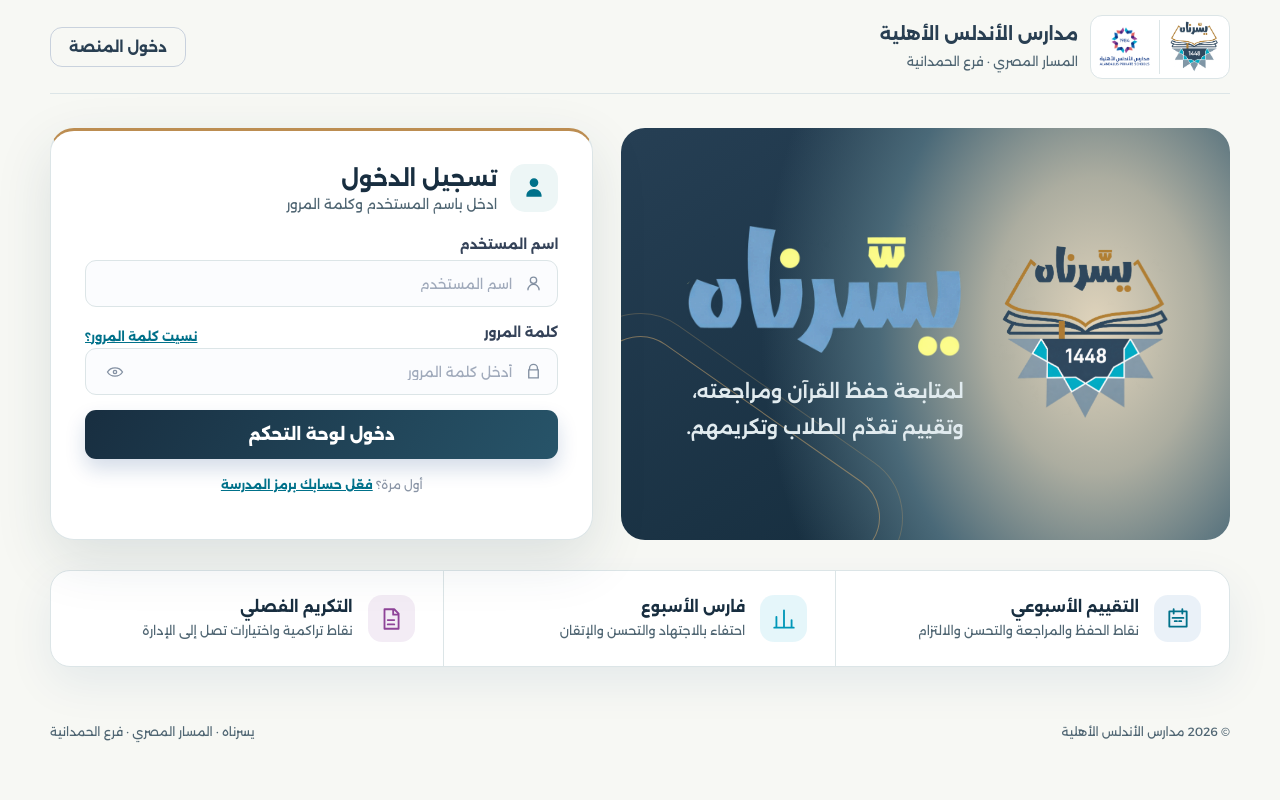
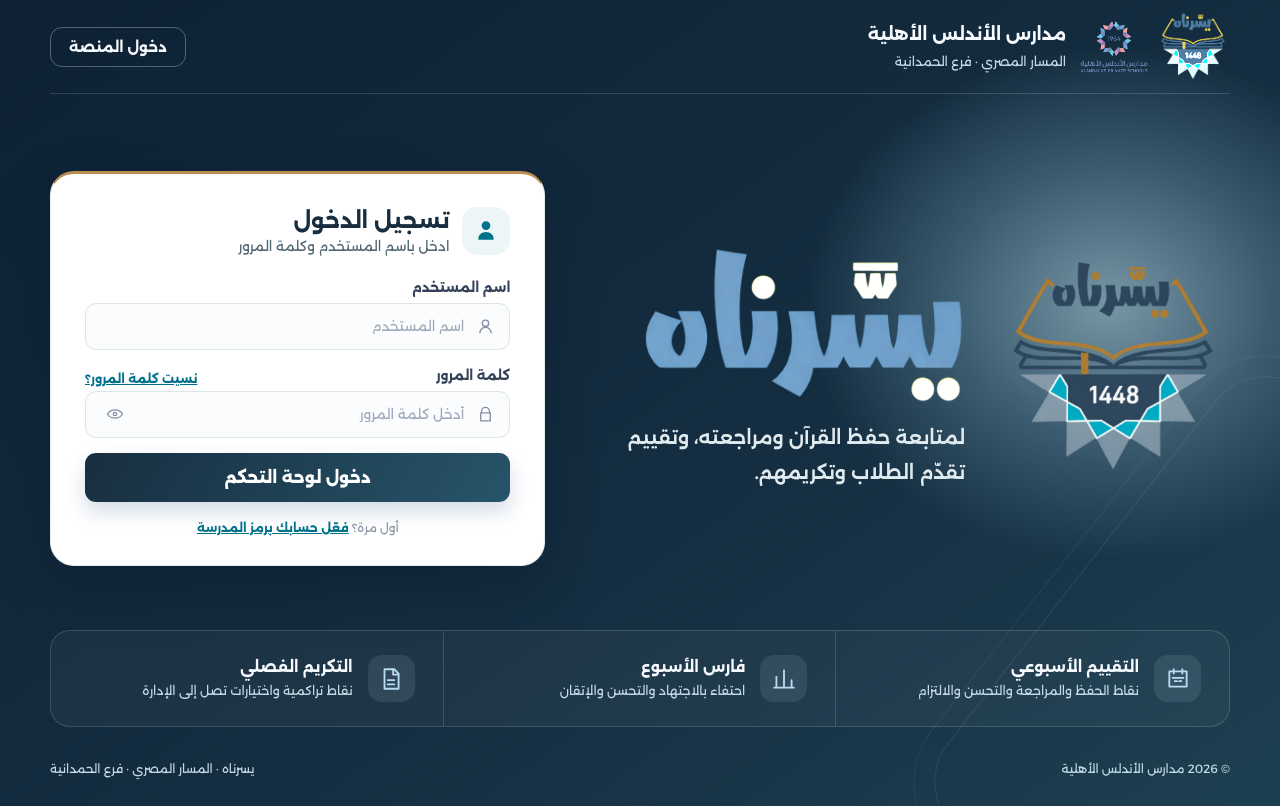
Before and after one commit to mrmahmd/quran, a plain HTML site: page dist/index.html in a window 1280 px wide. Drawn offline with nearby package versions, Linux system fonts and the light colour scheme.

Commit message:
Refresh Yassarnahu homepage and header logos

```diff
--- a/dist/assets/brand-theme.css
+++ b/dist/assets/brand-theme.css
@@ -48,69 +48,91 @@
 .brand-copy strong, .brand-copy small { line-height: 1.65; }
 .brand-copy small { white-space: normal; }
 
-.page-shell { background: #f7f8f4; }
+.page-shell {
+  position: relative;
+  isolation: isolate;
+  background:
+    radial-gradient(ellipse 19rem 16rem at calc(50% + min(38vw, 470px)) 19rem, #7796a5, #3c5c70 52%, transparent 100%),
+    linear-gradient(145deg, #0d2133, #152e41 60%, #1d4050);
+}
+
+.page-shell::before {
+  content: '';
+  position: absolute;
+  z-index: -1;
+  top: 29rem;
+  inset-inline-start: -19rem;
+  width: 35rem;
+  aspect-ratio: 1;
+  border: 1px solid #c6dbe51b;
+  border-radius: 4rem;
+  outline: 1px solid #c6dbe512;
+  outline-offset: 1.25rem;
+  transform: rotate(38deg);
+  pointer-events: none;
+}
+
 .page-shell .topbar {
   display: flex;
   justify-content: space-between;
   min-height: 94px;
   gap: 18px;
-  border-color: var(--line);
+  border-color: #d8ebf42b;
 }
 
+.topbar-logo-filters { position: absolute; }
+
+.page-shell .topbar .brand-marks {
+  --mark-size: 72px;
+  padding: 0;
+  background: transparent;
+  border: 0;
+}
+
+.page-shell .topbar .brand-platform-logo { filter: brightness(1.8); }
+.page-shell .topbar .brand-school-logo {
+  width: var(--mark-size, 54px) !important;
+  padding-inline-start: 0 !important;
+  border-inline-start: 0;
+  filter: url('#topbar-school-logo');
+}
+
+.page-shell .brand-copy strong { color: #f6f9fd; }
+.page-shell .brand-copy small { color: #c4d9e5; }
+.page-shell .top-login { color: #f6f9fd; border-color: #d8ebf452; }
+.page-shell .top-login:hover { background: #d8ebf41a; }
+
 .page-shell .hero {
-  grid-template-columns: minmax(0, 1.12fr) minmax(0, 1fr);
-  gap: 28px;
-  align-items: stretch;
+  grid-template-columns: minmax(0, 1.25fr) minmax(0, 1fr);
+  gap: clamp(28px, 5.1vw, 76px);
+  align-items: center;
   min-height: 0;
-  padding: 34px 0 30px;
+  padding: clamp(38px, 6vw, 84px) 0 clamp(38px, 5vw, 72px);
 }
 
 .page-shell .hero-copy {
-  display: flex;
-  flex-direction: column;
-  justify-content: center;
-  position: relative;
-  overflow: hidden;
-  isolation: isolate;
-  border-radius: 24px;
-  padding: clamp(28px, 3.7vw, 52px);
-  min-height: 412px;
-  background: radial-gradient(ellipse 55% 112% at 78% 48%, #e0d4bc, #acada0 32%, #4a6978 65%, transparent 100%),
-    linear-gradient(147deg, #263f54, #172f40 70%, #0b5365);
+  padding: 0;
   color: #fff;
-}
-
-.page-shell .hero-copy::after {
-  content: '';
-  position: absolute;
-  inset-inline-end: -115px;
-  bottom: -170px;
-  width: 325px;
-  height: 325px;
-  z-index: -1;
-  border: 1px solid #d7ab6e80;
-  outline: 1px solid #d7ab6e40;
-  outline-offset: 22px;
-  transform: rotate(35deg);
-  border-radius: 44px;
 }
 
 .hero-brand {
   display: grid;
-  grid-template-columns: minmax(138px, 0.78fr) minmax(0, 1.22fr);
+  grid-template-columns: minmax(130px, 0.78fr) minmax(0, 1.22fr);
   align-items: center;
-  gap: clamp(16px, 2.4vw, 32px);
+  gap: clamp(16px, 3vw, 40px);
 }
 
 .hero-emblem {
+  width: min(100%, 236px);
   aspect-ratio: 1;
+  justify-self: center;
   animation: emblem-enter 540ms ease-out both;
 }
 
 .hero-emblem img { width: 100%; height: 100%; display: block; object-fit: contain; }
 .hero-brand-text .hero-wordmark {
   position: relative;
-  width: min(100%, 278px);
+  width: min(100%, 322px);
   aspect-ratio: 658 / 320;
   margin: 0;
   overflow: hidden;
@@ -127,6 +149,19 @@
   top: -10.6%;
   display: block;
   filter: brightness(2.35) saturate(.83);
+}
+
+/* The three areas cover the original dot, shadda, and pair of dots.
+   The emblem mask keeps the original shapes and their transparent edges. */
+.hero-wordmark::after {
+  content: '';
+  position: absolute;
+  inset: 0;
+  background:
+    linear-gradient(#fff, #fff) 36.5% 20% / 9.5% 18.5% no-repeat,
+    linear-gradient(#fff, #fff) 76.3% 11.1% / 16.6% 27% no-repeat,
+    linear-gradient(#fff, #fff) 99% 99.7% / 16.8% 18.4% no-repeat;
+  mask: url('./yassarnahu-1448.png') 44.8% 3.63% / 190.6% auto no-repeat;
 }
 
 .hero-brand-text p {
@@ -148,13 +183,21 @@
 }
 .page-shell .login-wrap { padding: 0; scroll-margin-top: 14px; }
 .page-shell .login-wrap::before { display: none; }
-.page-shell .login-card { height: 100%; border: 1px solid var(--line); border-top: 3px solid var(--brand-gold); box-shadow: var(--shadow); background: #fff; }
+.page-shell .login-card { border: 1px solid #e6edf1; border-top: 3px solid var(--brand-gold); box-shadow: 0 24px 52px #08182760; background: #fff; }
 .page-shell .login-icon { background: #edf6f6; color: var(--blue); }
 .page-shell .input-box { border-color: var(--line); }
 .page-shell .input-box:focus-within { border-color: var(--blue); }
 .page-shell .submit-button { background: linear-gradient(120deg, var(--navy-dark), #275469); }
-.page-shell .feature-strip { background: #fff; border-color: var(--line); }
-.page-shell footer { color: var(--muted); }
+.page-shell .feature-strip {
+  margin-bottom: 12px;
+  background: #ffffff0a;
+  border-color: #d8ebf42b;
+  box-shadow: none;
+}
+.page-shell .feature-strip article + article { border-color: #d8ebf42b; }
+.page-shell .feature-strip strong { color: #f6f9fd; }
+.page-shell .feature-strip p, .page-shell footer { color: #c4d9e5; }
+.page-shell .feature-icon { background: #d4ebf51a; color: #b8dcf2; }
 
 .dashboard-shell { --ui-ink: var(--ink); --ui-muted: var(--muted); background: #f4f7f6; }
 .dashboard-topbar { border-bottom-color: var(--line); }
@@ -187,22 +230,40 @@
 .khairkom-teacher-sheet { border-top-color: var(--navy); }
 .achievement-pending { border-top-color: var(--brand-gold); }
 
+@media (max-width: 900px) {
+  .page-shell {
+    background:
+      radial-gradient(ellipse 17rem 14rem at calc(50% + 9rem) 12rem, #7796a5, #3c5c70 52%, transparent 100%),
+      linear-gradient(145deg, #0d2133, #152e41 60%, #1d4050);
+  }
+  .page-shell .hero { grid-template-columns: minmax(0,1fr); gap: 32px; padding-block: 34px; }
+  .page-shell .hero-copy { width: min(100%, 490px); margin-inline: auto; text-align: start; }
+  .hero-brand-text p { margin-top: 12px; }
+}
+
 @media (max-width: 760px) {
   .brand, .report-identity, .progress-report-identity { --mark-size: 42px; }
-  .page-shell .hero { grid-template-columns: minmax(0,1fr); gap: 15px; padding-top: 18px; }
-  .page-shell .hero-copy { min-height: 0; padding: 27px 24px; }
-  .hero-brand { grid-template-columns: minmax(96px, 112px) minmax(0,1fr); gap: 16px; }
-  .hero-brand-text p { margin-top: 10px; font-size: .92rem; line-height: 1.8; }
-  .page-shell .login-card { padding: 24px 21px; }
-  .page-shell .topbar { min-height: 79px; }
-  .page-shell .top-login { display: none; }
   .brand-copy strong { font-size: .84rem; }
   .brand-copy small { font-size: .67rem; }
 }
 
-@media (max-width: 365px) {
-  .page-shell .hero-copy { padding-inline: 16px; }
-  .hero-brand { grid-template-columns: 90px minmax(0,1fr); gap: 13px; }
+@media (max-width: 560px) {
+  .page-shell {
+    background:
+      radial-gradient(ellipse 10rem 8rem at 50% 9rem, #7898a9, #3c5c70 53%, transparent 100%),
+      linear-gradient(145deg, #0d2133, #152e41 60%, #1d4050);
+  }
+  .page-shell::before { opacity: .65; }
+  .page-shell .hero { gap: 25px; padding-block: 20px 30px; }
+  .page-shell .hero-copy { text-align: center; }
+  .hero-brand { grid-template-columns: minmax(0,1fr); justify-items: center; gap: 7px; }
+  .hero-emblem { width: 104px; }
+  .hero-brand-text .hero-wordmark { width: min(100%, 197px); margin-inline: auto; }
+  .hero-brand-text p { margin: 8px auto 0; font-size: .91rem; line-height: 1.75; }
+  .page-shell .login-card { padding: 24px 21px; }
+  .page-shell .topbar { min-height: 79px; }
+  .page-shell .topbar .brand-marks { --mark-size: 56px; }
+  .page-shell .top-login { display: none; }
 }
 
 @media print {
--- a/dist/index.html
+++ b/dist/index.html
@@ -3,7 +3,7 @@
   <head>
     <meta charset="UTF-8" />
     <meta name="viewport" content="width=device-width, initial-scale=1.0" />
-    <meta name="theme-color" content="#293f52" />
+    <meta name="theme-color" content="#0d2133" />
     <meta name="description" content="يسرناه، منصة مدارس الأندلس الأهلية لمتابعة حفظ القرآن ومراجعته وتقييم تقدّم الطلاب." />
     <title>يسرناه | مدارس الأندلس الأهلية</title>
     <link rel="stylesheet" href="assets/styles.css" />
@@ -16,10 +16,23 @@
     <link rel="stylesheet" href="assets/monthly-reading.css?v=monthly-compact1" />
     <link rel="stylesheet" href="assets/teacher-sidebar.css?v=monthly-reading5" />
     <link rel="icon" type="image/png" href="assets/yassarnahu-1448.png" />
-    <link rel="stylesheet" href="assets/brand-theme.css?v=yassarnahu3" />
+    <link rel="stylesheet" href="assets/brand-theme.css?v=yassarnahu6" />
   </head>
   <body>
     <div class="page-shell">
+      <svg class="topbar-logo-filters" width="0" height="0" aria-hidden="true" focusable="false">
+        <defs>
+          <filter id="topbar-school-logo" color-interpolation-filters="sRGB">
+            <!-- Remove the white matte and lighten the logo for the navy header. -->
+            <feColorMatrix type="matrix" values="
+              .6 0 0 0 .4
+              0 .6 0 0 .4
+              0 0 .6 0 .4
+              -1.5 -1.5 -1.5 0 4.3" />
+            <feComposite in2="SourceAlpha" operator="in" />
+          </filter>
+        </defs>
+      </svg>
       <header class="topbar">
         <a class="brand" href="#" aria-label="الصفحة الرئيسية لمنصة يسرناه">
           <span class="brand-marks"><img class="brand-platform-logo" src="assets/yassarnahu-1448.png" alt="شعار يسرناه 1448" /><img class="brand-school-logo" src="assets/alandalus-logo.png" alt="شعار مدارس الأندلس الأهلية" /></span>
```
